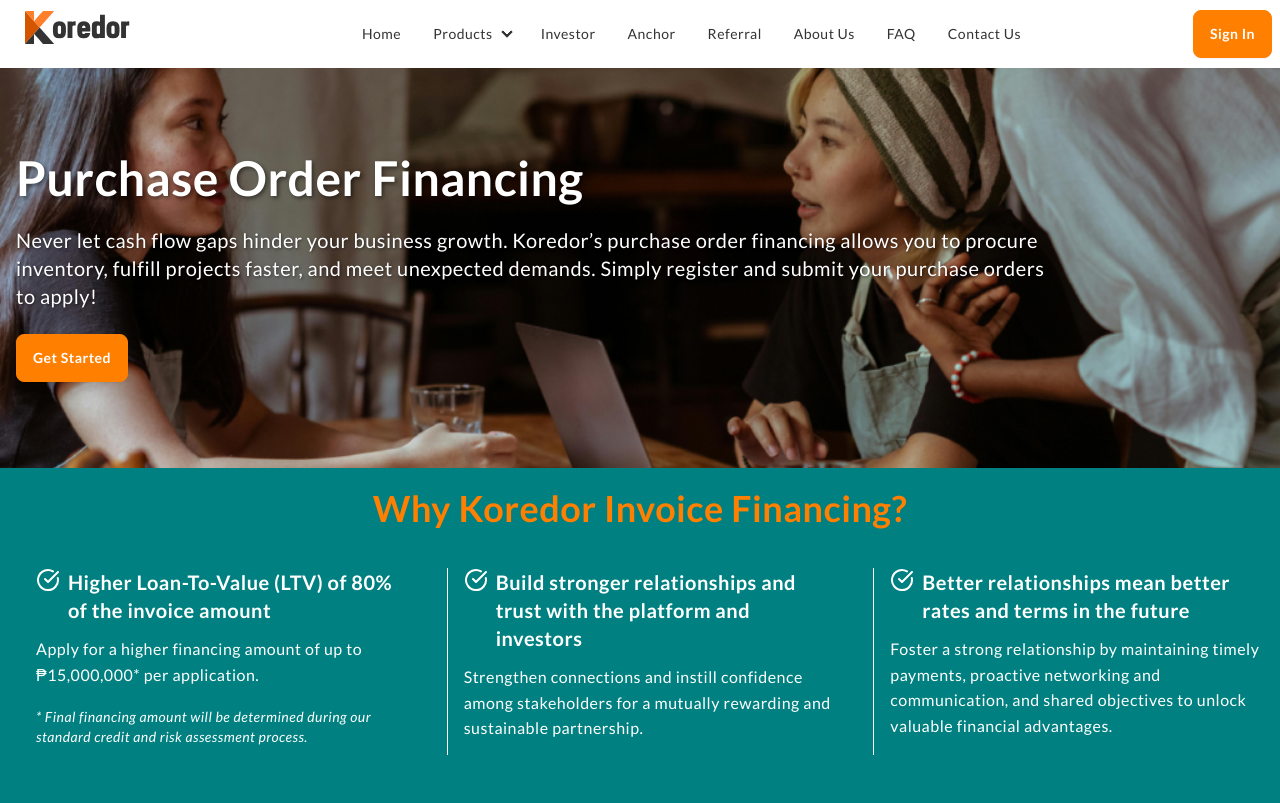
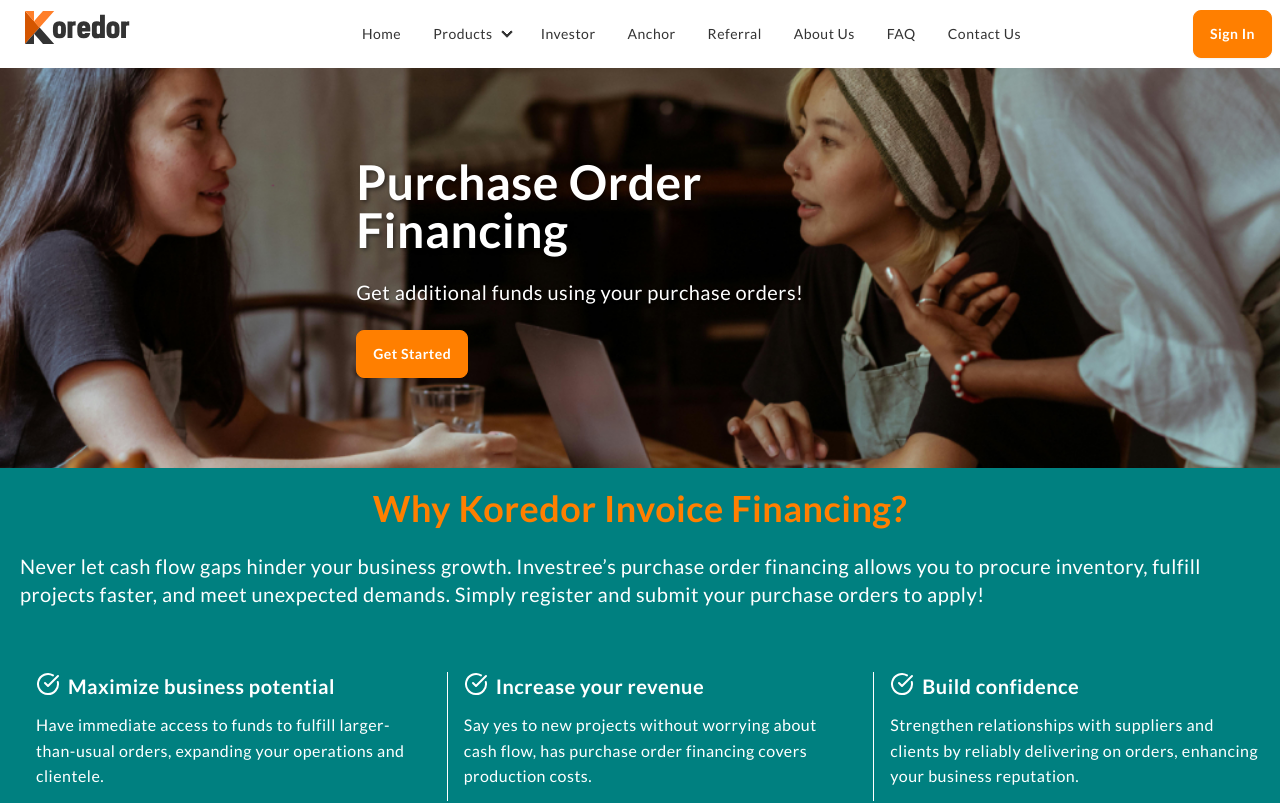
Before and after one commit to smicapplab/fe-homepage, a SvelteKit app: page /purchase-order-financing in a window 1280 px wide. Shown: the top 803 px of the page. Built offline with nearby package versions, Linux system fonts and the light colour scheme.

Commit message:
Fix products

```diff
--- a/src/routes/(products)/invoice-financing/+page.svelte
+++ b/src/routes/(products)/invoice-financing/+page.svelte
@@ -10,19 +10,20 @@
 
 	const whyKoredorItems = [
 		{
-			subject: 'Maximize business potential',
-			description:
-				'Have immediate access to funds to fulfill larger-than-usual orders, expanding your operations and clientele.'
+			subject: 'Higher Loan-To-Value (LTV) of 80% of the invoice amount',
+			description: 'Apply for a higher financing amount of up to ₱15,000,000* per application.',
+			footNote:
+				'* Final financing amount will be determined during our standard credit and risk assessment process.'
 		},
 		{
-			subject: 'Increase your revenue',
+			subject: 'Build stronger relationships and trust with the platform and investors',
 			description:
-				'Say yes to new projects without worrying about cash flow, has purchase order financing covers production costs.'
+				'Strengthen connections and instill confidence among stakeholders for a mutually rewarding and sustainable partnership.'
 		},
 		{
-			subject: 'Build confidence',
+			subject: 'Better relationships mean better rates and terms in the future',
 			description:
-				'Strengthen relationships with suppliers and clients by reliably delivering on orders, enhancing your business reputation.'
+				'Foster a strong relationship by maintaining timely payments, proactive networking and communication, and shared objectives to unlock valuable financial advantages.'
 		}
 	];
 </script>
@@ -53,8 +54,11 @@
 <div class="flex items-center justify-center bg-secondary">
 	<div class="container p-5">
 		<h2 class="text-2xl font-bold text-center text-primary lg:text-4xl">
-			Why Koredor Purchase Order Financing?
+			Why Koredor Invoice Financing?
 		</h2>
+		<p class="py-6 text-xl text-white">
+			Never miss out on new business opportunities because of lengthy payment terms. Investree's invoice financing allows you to accept larger projects, acquire more clients, and bridge unexpected cash flow gaps. To apply, simply register and submit your invoices!
+		</p>
 		<div class="grid grid-cols-1 gap-10 py-10 lg:grid-cols-3">
 			{#each whyKoredorItems as whyKoredorItem, index}
 				<div
@@ -65,6 +69,9 @@
 						<span class="flex-grow">{whyKoredorItem.subject}</span>
 					</h2>
 					<p class="py-3">{whyKoredorItem.description}</p>
+					{#if whyKoredorItem.footNote}
+						<p class="py-2 text-sm italic">{whyKoredorItem.footNote}</p>
+					{/if}
 				</div>
 			{/each}
 		</div>
--- a/src/routes/(products)/purchase-order-financing/+page.svelte
+++ b/src/routes/(products)/purchase-order-financing/+page.svelte
@@ -4,20 +4,19 @@
 
 	const whyKoredorItems = [
 		{
-			subject: 'Higher Loan-To-Value (LTV) of 80% of the invoice amount',
-			description: 'Apply for a higher financing amount of up to ₱15,000,000* per application.',
-			footNote:
-				'* Final financing amount will be determined during our standard credit and risk assessment process.'
+			subject: 'Maximize business potential',
+			description:
+				'Have immediate access to funds to fulfill larger-than-usual orders, expanding your operations and clientele.'
 		},
 		{
-			subject: 'Build stronger relationships and trust with the platform and investors',
+			subject: 'Increase your revenue',
 			description:
-				'Strengthen connections and instill confidence among stakeholders for a mutually rewarding and sustainable partnership.'
+				'Say yes to new projects without worrying about cash flow, has purchase order financing covers production costs.'
 		},
 		{
-			subject: 'Better relationships mean better rates and terms in the future',
+			subject: 'Build confidence',
 			description:
-				'Foster a strong relationship by maintaining timely payments, proactive networking and communication, and shared objectives to unlock valuable financial advantages.'
+				'Strengthen relationships with suppliers and clients by reliably delivering on orders, enhancing your business reputation.'
 		}
 	];
 </script>
@@ -32,9 +31,7 @@
 				Purchase Order Financing
 			</h1>
 			<p class="py-6 text-xl" style="text-shadow: 1px 1px 3px rgba(0, 0, 0, 0.5);">
-				Never let cash flow gaps hinder your business growth. Koredor’s purchase order financing
-				allows you to procure inventory, fulfill projects faster, and meet unexpected demands.
-				Simply register and submit your purchase orders to apply!
+				Get additional funds using your purchase orders!
 			</p>
 			<button class="btn btn-primary">Get Started</button>
 		</div>
@@ -45,6 +42,9 @@
 		<h2 class="text-2xl font-bold text-center text-primary lg:text-4xl">
 			Why Koredor Invoice Financing?
 		</h2>
+		<p class="py-6 text-xl text-white">
+			Never let cash flow gaps hinder your business growth. Investree’s purchase order financing allows you to procure inventory, fulfill projects faster, and meet unexpected demands. Simply register and submit your purchase orders to apply!
+		</p>
 		<div class="grid grid-cols-1 gap-10 py-10 lg:grid-cols-3">
 			{#each whyKoredorItems as whyKoredorItem, index}
 				<div
@@ -55,9 +55,6 @@
 						<span class="flex-grow">{whyKoredorItem.subject}</span>
 					</h2>
 					<p class="py-3">{whyKoredorItem.description}</p>
-					{#if whyKoredorItem.footNote}
-						<p class="py-2 text-sm italic">{whyKoredorItem.footNote}</p>
-					{/if}
 				</div>
 			{/each}
 		</div>
--- a/src/routes/(products)/working-capital-term-note/+page.svelte
+++ b/src/routes/(products)/working-capital-term-note/+page.svelte
@@ -41,6 +41,9 @@
 		<h2 class="text-2xl font-bold text-center text-primary lg:text-4xl">
 			Why Koredor Invoice Financing?
 		</h2>
+		<p class="py-6 text-xl text-white">
+			Seize every opportunity without financial constraints. Investree's working capital term note offers affordable and flexible financing for sustained expansion. Register once and apply anytime!
+		</p>
 		<div class="grid grid-cols-1 gap-10 py-10 lg:grid-cols-3">
 			{#each whyKoredorItems as whyKoredorItem, index}
 				<div
```
